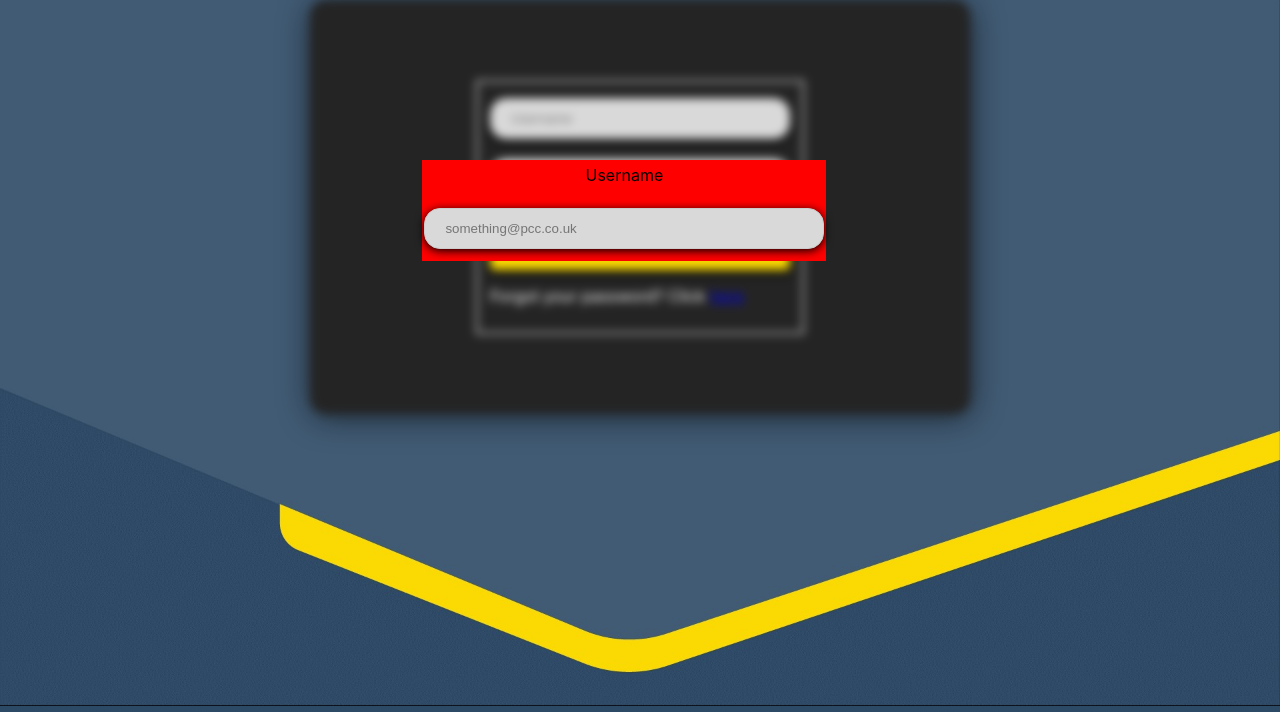
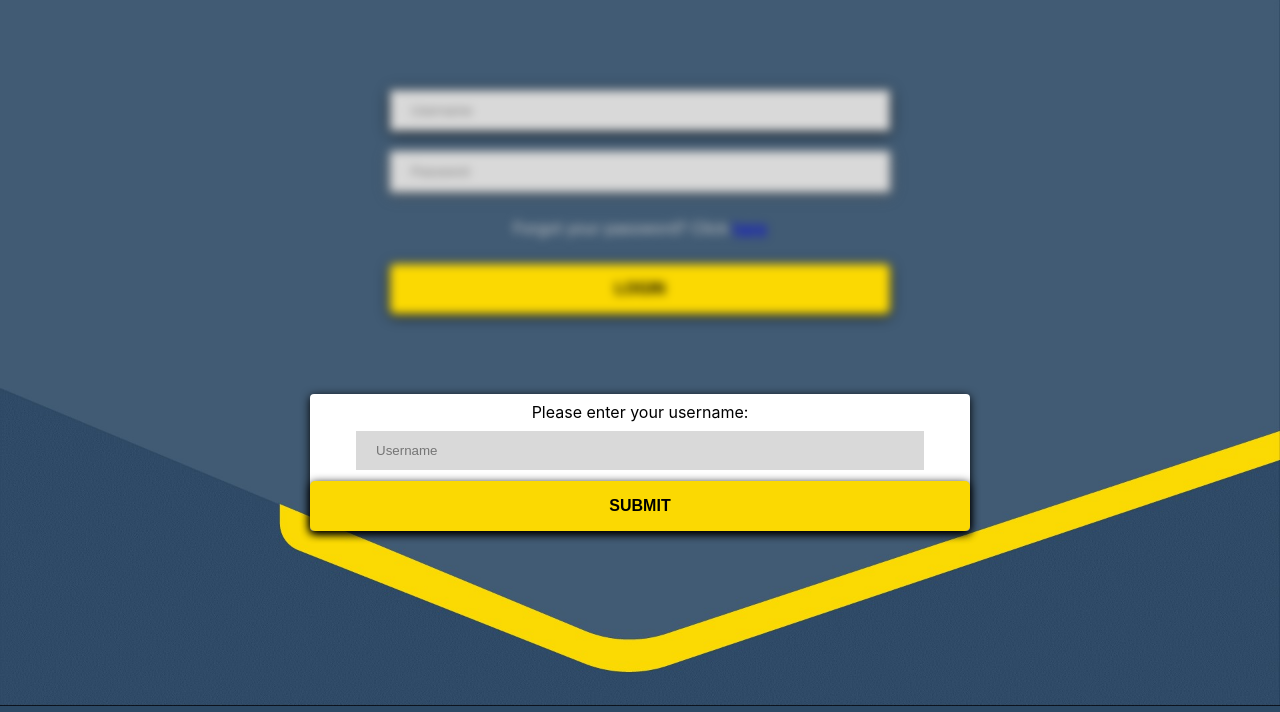
Before and after one commit to UP927887/industrial-project-grp4, a React (Create React App) app in the folder front_end/: page / in a window 1280 px wide. Both pictures are taken after a click on the link "here". Shown: the top 712 px of the page. Built offline with nearby package versions, Linux system fonts and the light colour scheme.

Commit message:
changes to forgot pw and login page

```diff
--- a/front_end/src/App.css
+++ b/front_end/src/App.css
@@ -7,8 +7,24 @@ body {
 
 }
 
-/* body.login {
+.title {
+  font-size: 25px;
+  margin-bottom: 20px;
+}
 
+fieldset{
+  width: 300px;
+  margin: auto;
+}
+
+/* login items */
+
+/* not yet used
+.banner {
+  padding: 60px;
+  text-align: center;
+  color: white;
+  font-size: 30px;
 } */
 
 .login-form-container {
@@ -18,9 +34,10 @@ body {
 }
 
 .login-form {
-  background-color: #242424;
-  border-radius: 16px;
-  box-shadow: 1px 3px 30px rgba(0, 0, 0, 0.6);
+  /* background-color: #242424; */
+  /* border-radius: 16px; */
+  /* box-shadow: 1px 3px 30px rgba(0, 0, 0, 0.6); */
+
   padding: 5em;
   display: flex;
   flex-direction: column;
@@ -31,7 +48,7 @@ body {
   font-size: 1.1rem;
 }
 
-.login-form .btn-login {
+ .btn-login {
   background: linear-gradient(90deg, var(--accent-1), var(--accent-2));
   background-color: #FBD902;
   border: none;
@@ -51,53 +68,6 @@ body {
   filter: brightness(110%);
 }
 
-form {
-  width: 60vw;
-  margin: 0 auto;
-  max-width: 500px;
-  min-width: 300px;
-}
-label {
-  display: flex;
-  flex-direction: row;
-  justify-content: center;
-  text-align: right;
-  width: 400px;
-  line-height: 26px;
-  margin-bottom: 10px;
-}
-
-input[type="text"],
-input[type="password"] {
-  box-shadow: 0 2px 10px;
-  background-color: #D9D9D9;
-  width: 100%;
-  padding: 12px 20px;
-  margin: 10px 0;
-  display: inline-block;
-  border: 1px solid #ccc;
-  box-sizing: border-box;
-}
-/* -- change from red box at the bottom of the page --
-.error {
-  align-self: auto;
-  width: 100%;
-  border: red solid 2px;
-  color: red;
-  font-size: 20px;
-
-} */
-
-.title {
-  font-size: 25px;
-  margin-bottom: 20px;
-}
-
-fieldset{
-  width: 300px;
-  margin: auto;
-}
-
 button[type="submit"]:hover {
   background: #6cf0c2;
 }
@@ -112,13 +82,71 @@ button[type="submit"] {
   opacity: 80%;
 }
 
+form {
+  width: 60vw;
+  margin: 0 auto;
+  max-width: 500px;
+  min-width: 300px;
+}
+
+label {
+  display: flex;
+  flex-direction: row;
+  justify-content: center;
+  text-align: right;
+  width: 400px;
+  line-height: 26px;
+  margin-bottom: 10px;
+}
+
+input[type="user-details"] {
+  box-shadow: 0 2px 10px;
+  background-color: #D9D9D9;
+  width: 100%;
+  padding: 12px 20px;
+  margin: 10px 0;
+  display: inline-block;
+  border: 1px solid #ccc;
+  box-sizing: border-box;
+}
+
+/* -- change from red box at the bottom of the page --
+.error {
+  align-self: auto;
+  width: 100%;
+  border: red solid 2px;
+  color: red;
+  font-size: 20px;
+
+} */
+
+/* forgot password items  */
+
+input[type="forgot-input"] {
+  background-color: #D9D9D9;
+  width: 80%;
+  padding: 12px 20px;
+  margin: auto;
+  border: 1px solid #FFFF;
+}
+
+label[type="forgot-username"] {
+  margin: auto;
+  padding: 5px;
+}
+
+.forgot-pw {
+  color: #ccc;
+  text-align: center;
+}
+
 .forgot-pass-container {
-  border: 2px red solid;
-  position: absolute;
-  left: 33%;
-  top: 20%;
-  background-color: red;
-  /* display: none; */
+  display: flex;
+  flex-direction: column;
+  border-radius: 4px;
+  border: 2px;
+  box-shadow: 0 2px 10px;
+  background-color: #FFFF;
 }
 
 .idk {
--- a/front_end/src/Login.jsx
+++ b/front_end/src/Login.jsx
@@ -60,6 +60,7 @@ export default function Login() {
         const username = document.querySelector('.login-form.username');
         const password = document.querySelector('.login-form.password');
         boxAppear.style.display = 'none';
+
         const blurContainers = () => {
             forgotPassContainer.style.filter = 'blur(5px)';
             button.style.pointerEvents = 'none';
@@ -76,35 +77,36 @@ export default function Login() {
     }, []);
 
     const renderLoginForm = (
+
         <div htmlFor="login-form-container">
                 <form className="login-form" onSubmit={loginfunc}>
-                <fieldset
-                htmlFor="login-form"
-                >
+
                         <div>
                             {/* <label type="username" htmlFor="username">Username</label> */}
                             <input
-                            className = "login-form username"
-                            name = "uname"
-                            placeholder = "Username"
-                            type = "text" required
+                                className="login-form username"
+                                name="uname"
+                                placeholder="Username"
+                                type="user-details" required
                                 onChange={(e) => {
-                                setUsername(e.target.value)
-                            }}
-                        />
+                                    setUsername(e.target.value);
+                                } } />
                         </div>
 
                         <div>
                             {/* <label type="password" htmlFor="password">Password</label> */}
                             <input
-                            className = "login-form password"
-                            name = "pw"
+                                className="login-form password"
+                                name="pw"
                                 placeholder='Password'
-                            type = "password" required
+                                type="user-details" required
                                 onChange={(e) => {
-                                setPassword(e.target.value)
-                            }}
-                        />
+                                    setPassword(e.target.value);
+                                } } />
+                        </div>
+
+                        <div>
+                            <p className="forgot-pw">Forgot your password? Click <a className="forgotPassword" href="#">here</a></p>
                         </div>
 
                         <div>
@@ -112,21 +114,16 @@ export default function Login() {
                                 LOGIN
                             </button>
                         </div>
-                    <div>
-                        <p className="idk">Forgot your password? Click <a className="forgotPassword" href="#">here</a></p>
-                    </div>
-                </fieldset>
+
                 </form>
-            <div>
                     <div className='forgot-pass-container'>
-                    <label type="forgot-username" htmlFor='forgot-username'>Username</label>
+                        <label type="forgot-username" htmlFor='forgot-username'>Please enter your username: </label>
                         <input
-                            className = "login-form username"
-                            name = "uname"
-                            placeholder = "something@pcc.co.uk"
-                            type = "text" required
-                        />
-                </div>
+                            className="login-form username"
+                            name="uname"
+                            placeholder="Username"
+                            type="forgot-input" required />
+                        <button className="btn-login" type="submit">SUBMIT</button>
                     </div>
                 <div className='error'></div>
             </div>
```
Also changed, not shown: front_end/public/colas_logo.png (added). Lines whose indentation alone changed are shown as unchanged.
